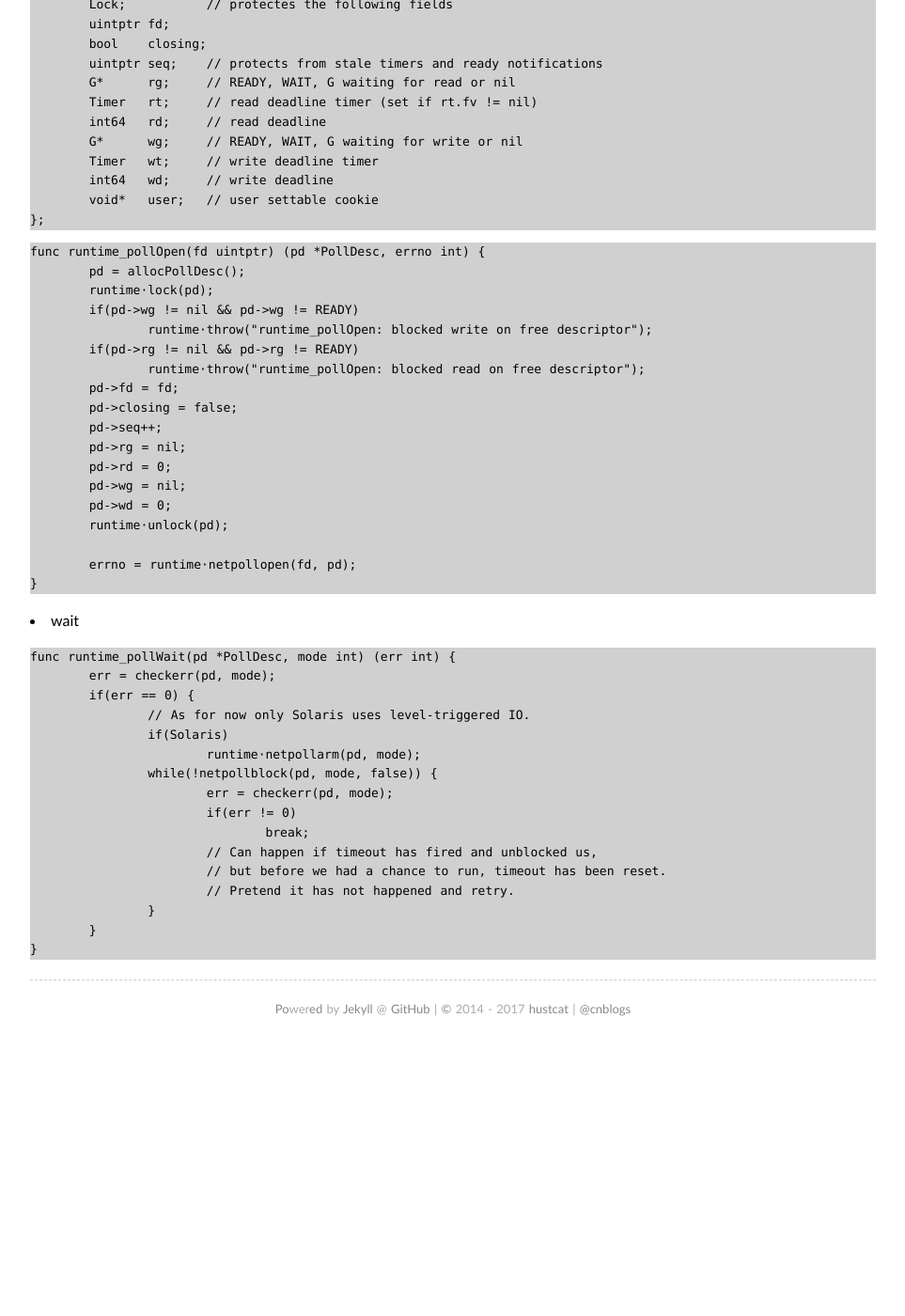
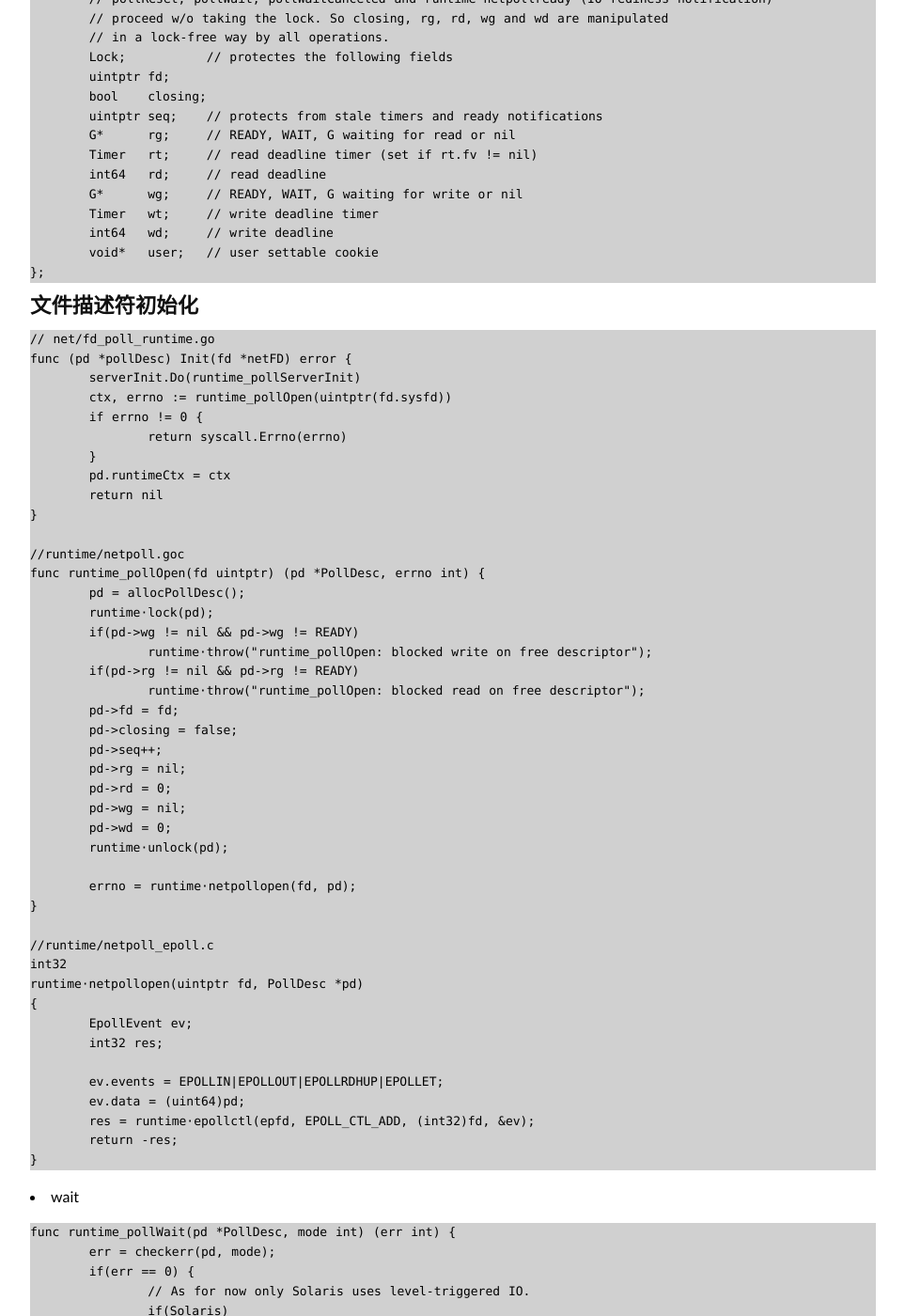
Before and after one commit to hustcat/hustcat.github.io, a Jekyll site: the page built from wiki/go_epoll.md, in a window 1280 px wide and 1400 px high, scrolled down 947 px. Shown: the whole window at 94% size, without its empty margins (158-1121 px from the left). Built offline with Jekyll 4.4.1, drawn with Linux system fonts in a browser that asks for light colours; some web fonts are replaced; our own code applies the rules of GitHub Pages for plain Markdown files; comment, search, counter and statistics services are not loaded; before the commit the page ends 2063 px from its top, so only the background shows below that; some of the changed text lies outside the part shown.

Commit message:
Update go_epoll.md

````diff
--- a/wiki/go_epoll.md
+++ b/wiki/go_epoll.md
@@ -1,4 +1,5 @@
 
+## 文件描述符
 
 * netFD
 
@@ -12,7 +13,7 @@ type netFD struct {
 	fdmu fdMutex
 
 	// immutable until Close
-	sysfd       int
+	sysfd       int /// OS fd
 	family      int
 	sotype      int
 	isConnected bool
@@ -60,8 +61,21 @@ struct PollDesc
 };
 ```
 
+## 文件描述符初始化
 
 ```
+// net/fd_poll_runtime.go
+func (pd *pollDesc) Init(fd *netFD) error {
+	serverInit.Do(runtime_pollServerInit)
+	ctx, errno := runtime_pollOpen(uintptr(fd.sysfd))
+	if errno != 0 {
+		return syscall.Errno(errno)
+	}
+	pd.runtimeCtx = ctx
+	return nil
+}
+
+//runtime/netpoll.goc
 func runtime_pollOpen(fd uintptr) (pd *PollDesc, errno int) {
 	pd = allocPollDesc();
 	runtime·lock(pd);
@@ -79,6 +93,19 @@ func runtime_pollOpen(fd uintptr) (pd *PollDesc, errno int) {
 	runtime·unlock(pd);
 
 	errno = runtime·netpollopen(fd, pd);
+}
+
+//runtime/netpoll_epoll.c
+int32
+runtime·netpollopen(uintptr fd, PollDesc *pd)
+{
+	EpollEvent ev;
+	int32 res;
+
+	ev.events = EPOLLIN|EPOLLOUT|EPOLLRDHUP|EPOLLET;
+	ev.data = (uint64)pd;
+	res = runtime·epollctl(epfd, EPOLL_CTL_ADD, (int32)fd, &ev);
+	return -res;
 }
 ```
 
````
